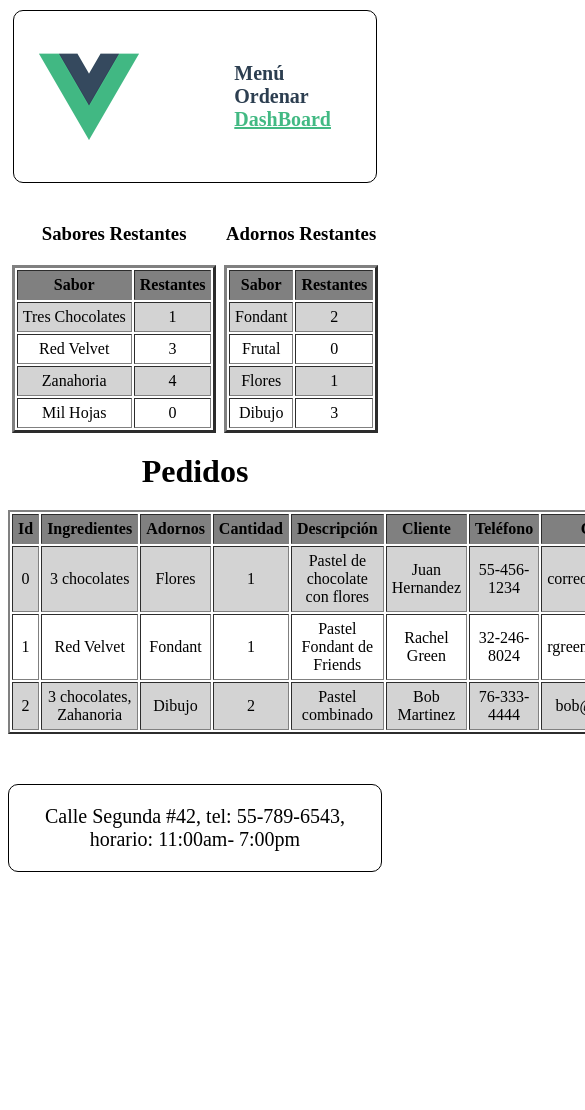
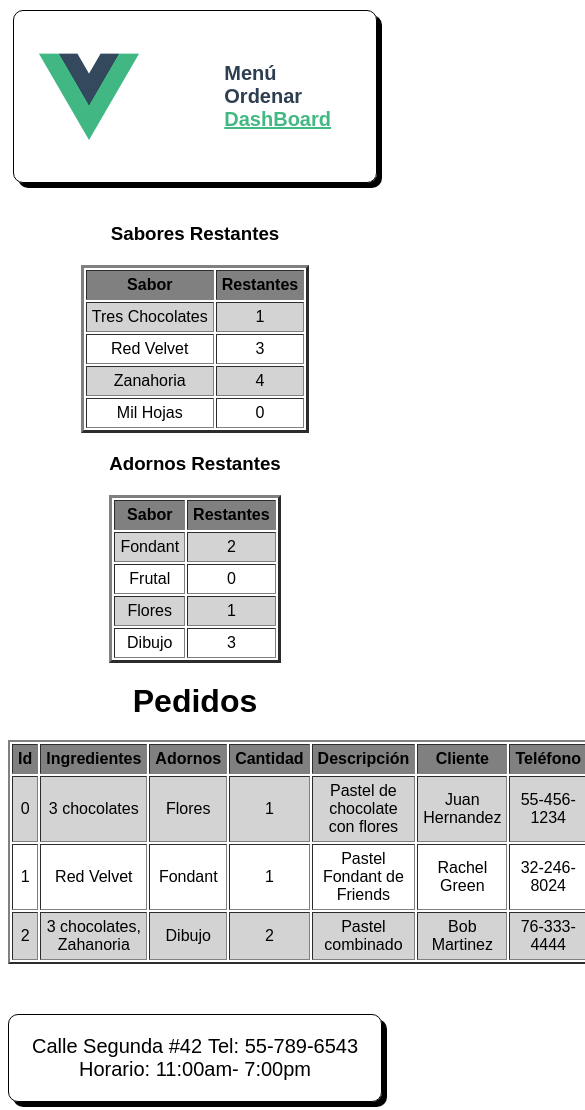
Before and after one commit to grayTurtle01/FrontEnd-Vue, a Vue app: page /#/dashboard in a window 390 px wide. Shown: the top 1110 px of the page, 585 px wide, since content can reach past the window. Before the commit the page ends 880 px from the top, so only its background shows below. Built offline with nearby package versions, Linux system fonts and the light colour scheme.

Commit message:
more responsive

```diff
--- a/src/App.vue
+++ b/src/App.vue
@@ -20,7 +20,6 @@
 
   <router-view/>
 
-
 </template>
 
 <script>
@@ -35,6 +34,10 @@
 
 
 <style scope>
+  *{
+    font-family: Arial, sans-serif;
+  }
+
 
   header{
       display: flex;
@@ -43,6 +46,7 @@
 
       border: 1px solid black;
       border-radius: 10px;
+      box-shadow: 5px 5px;
 
       padding: 5px;
       margin-bottom: 20px;
--- a/src/components/Card.vue
+++ b/src/components/Card.vue
@@ -38,7 +38,7 @@
 
     .card img{
         width: 100%;
-        height: 70%;
+        height: 65%;
         border-radius: 10px;
         margin-bottom: 20px;
 
@@ -58,4 +58,8 @@
         font-weight: bold;
     }
 
+    .card:hover{
+        box-shadow: 5px 5px 5px;
+    }
+
 </style>
--- a/src/components/Footer.vue
+++ b/src/components/Footer.vue
@@ -2,8 +2,8 @@
 
 
   <footer>
-    Calle Segunda #42, tel: 55-789-6543, horario: 11:00am- 7:00pm
-  </footer>
+    <span>Calle Segunda #42</span> <span>Tel: 55-789-6543</span> <span>Horario: 11:00am- 7:00pm
+</span>  </footer>
 
 </template>
 
@@ -18,10 +18,14 @@
 
   footer{
       margin-top: 50px;
-      text-align: center;
+
+      display: flex;
+      justify-content: space-around;
+      flex-flow: wrap;
 
       border: 1px solid black;
       border-radius: 10px;
+      box-shadow: 5px 5px;
 
       font-size: 20px;
       padding: 20px;
--- a/src/components/MenuSecction.vue
+++ b/src/components/MenuSecction.vue
@@ -35,6 +35,7 @@
 	.menu-section{
 		border: 1px solid black;
 		border-radius: 10px;
+
 		margin-bottom: 10px;
 	}
 
```
Lines whose indentation alone changed are shown as unchanged.
